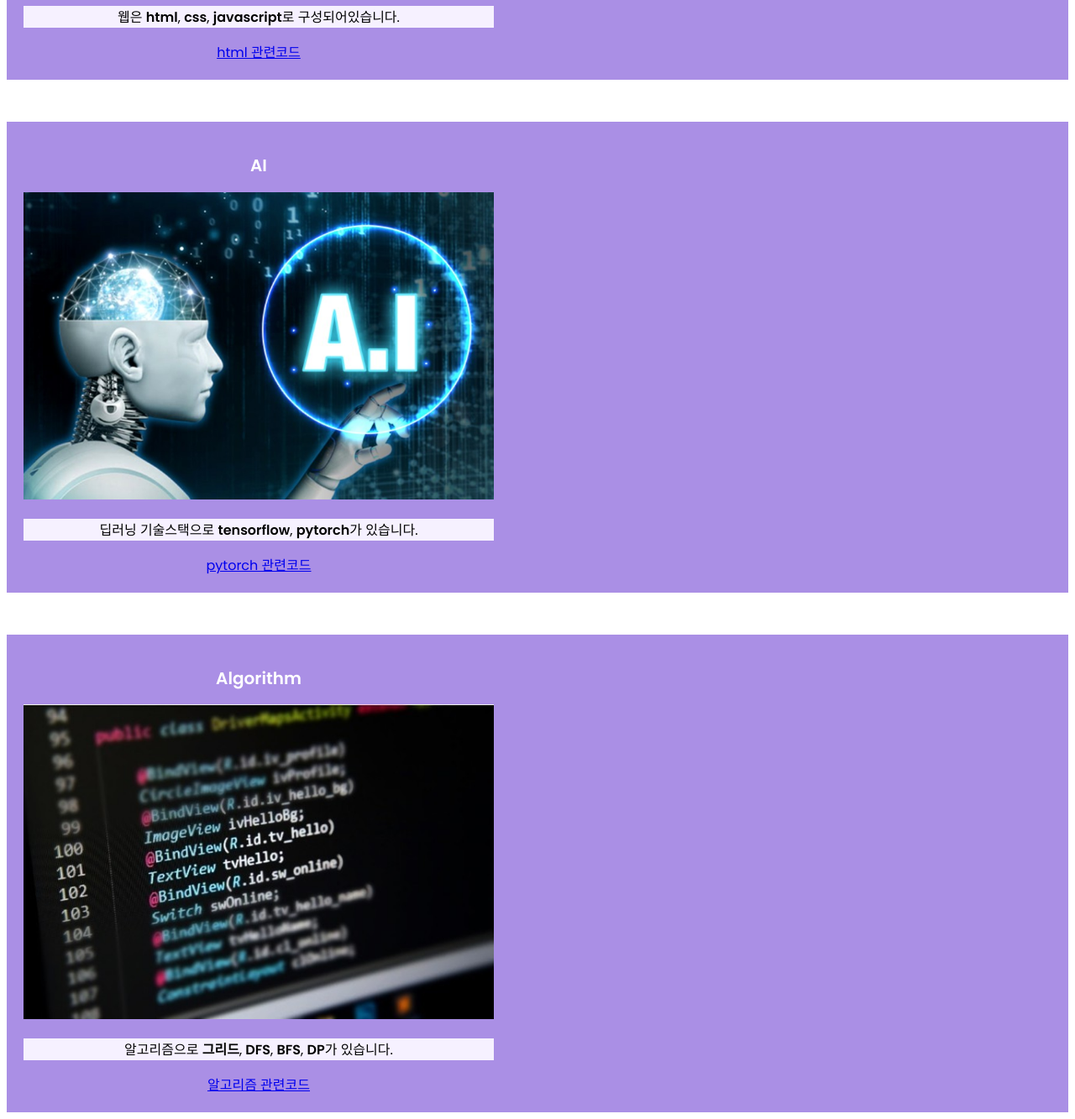
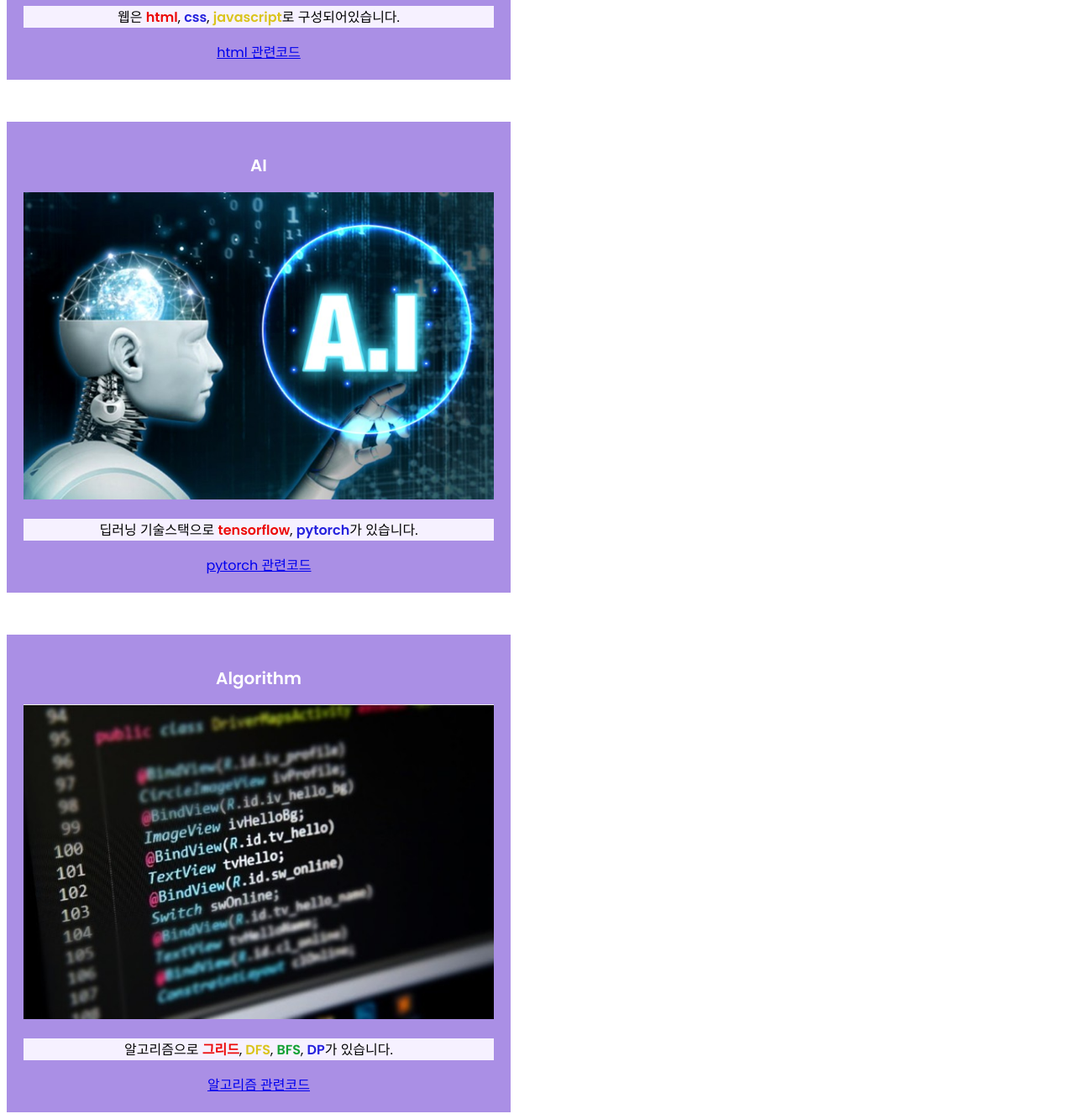
Before and after one commit to wws55555/web-code, a plain HTML site: page workplace/index.html in a window 1280 px wide. Shown: the part 520-1853 px from the top of the page at 84% size. Drawn offline with Linux system fonts and the light colour scheme.

Commit message:
add class, id, and divide style with css file

```diff
--- a/workplace/index.html
+++ b/workplace/index.html
@@ -6,42 +6,37 @@
         <link rel="preconnect" href="https://fonts.googleapis.com">
         <link rel="preconnect" href="https://fonts.gstatic.com" crossorigin>
         <link href="https://fonts.googleapis.com/css2?family=Noto+Sans+KR:wght@400;700&family=Poppins:wght@400;600&display=swap" rel="stylesheet">
+        <link rel="stylesheet" href="style.css">
     </head>
-    <body style="color: #070707; font-family: Poppins, 'Noto Sans KR', Arial, AppleGothic">
+    <body>
         <h1>My code</h1>
-        <div style="background-color: #aa8fe5; text-align: center; padding: 20px">
-            <div style="width: 560px">
-                <h2 style="color: #ffffff; font-size: 20px">Web</h2>
-                <img src="logo.jpeg" style="width: 100%">
-                <p style="background-color: #f6f1ff; color: #040404">
-                    웹은 <span style="font-weight: 700">html</span>, <span style="font-weight: 700">css</span>, <span style="font-weight: 700">javascript</span>로 구성되어있습니다.<br>
-                </p>
-                <a href="https://www.youtube.com/">html 관련코드</a>
-            </div>
+        <div>
+            <h2>Web</h2>
+            <img src="logo.jpeg">
+            <p>
+                웹은 <span class="red">html</span>, <span class="blue">css</span>, <span class="yellow">javascript</span>로 구성되어있습니다.<br>
+            </p>
+            <a href="https://www.youtube.com/">html 관련코드</a>
         </div>
         <br>
         <br>
-        <div style="background-color: #aa8fe5; text-align: center; padding: 20px">
-            <div style="width: 560px">
-                <h2 style="color: #ffffff; font-size: 20px">AI</h2>
-                <img src="AI.jpeg" style="width: 100%">
-                <p style="background-color: #f6f1ff; color: #040404">
-                    딥러닝 기술스택으로 <span style="font-weight: 700">tensorflow</span>, <span style="font-weight: 700">pytorch</span>가 있습니다.
-                </p>
-                <a href="https://www.youtube.com/">pytorch 관련코드</a>
-            </div>
+        <div>
+            <h2>AI</h2>
+            <img src="AI.jpeg">
+            <p>
+                딥러닝 기술스택으로 <span class="red">tensorflow</span>, <span class="blue">pytorch</span>가 있습니다.
+            </p>
+            <a href="https://www.youtube.com/">pytorch 관련코드</a>
         </div>
         <br>
         <br>
-        <div style="background-color: #aa8fe5; text-align: center; padding: 20px">
-            <div style="width: 560px">
-                <h2 style="color: #ffffff; font-size: 20px">Algorithm</h2>
-                <img src="algorithm.jpeg" style="width: 100%">
-                <p style="background-color: #f6f1ff; color: #040404">
-                    알고리즘으로 <span style="font-weight: 700">그리드</span>, <span style="font-weight: 700">DFS</span>, <span style="font-weight: 700">BFS</span>, <span style="font-weight: 700">DP</span>가 있습니다.
-                </p>
-                <a href="https://www.youtube.com/">알고리즘 관련코드</a>
-            </div>
+        <div>
+            <h2>Algorithm</h2>
+            <img src="algorithm.jpeg">
+            <p>
+                알고리즘으로 <span class="red">그리드</span>, <span class="yellow">DFS</span>, <span id="green">BFS</span>, <span class="blue">DP</span>가 있습니다.
+            </p>
+            <a href="https://www.youtube.com/">알고리즘 관련코드</a>
         </div>
     </body>
 </html>
--- /dev/null
+++ b/workplace/style.css
@@ -0,0 +1,36 @@
+body {
+    color: #070707;
+    font-family: Poppins, 'Noto Sans KR', Arial, AppleGothic;
+}
+div {
+    background-color: #aa8fe5;
+    text-align: center;
+    padding: 20px;
+    width: 560px;
+}
+h2 {
+    color: #ffffff;
+    font-size: 20px;
+}
+p {
+    background-color: #f6f1ff;
+    color: #040404;
+}
+img {
+    width: 100%;
+}
+span {
+    font-weight: 700;
+}
+.red {
+    color: #ec0a0a
+}
+.blue {
+    color: #2723de
+}
+.yellow {
+    color: #dac41d
+}
+#green {
+    color: #14a135
+}
```
Also changed, not shown: index.html (deleted, +0 -28 lines).
